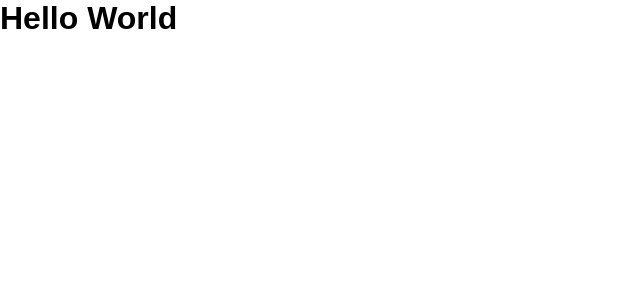
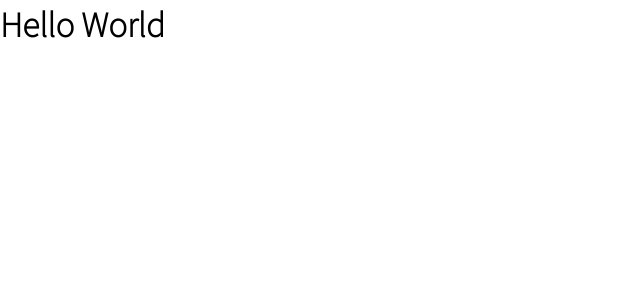
Before and after one commit to 5tarlight/grade-predictor, a React (Create React App) app in the folder frontend/: page / in a window 1280 px wide. Shown: the top 300 px of the page, without its empty margins (0-640 px from the left). Built offline with nearby package versions, Linux system fonts and the light colour scheme.

Commit message:
global fonts

```diff
--- a/frontend/src/styles/global.scss
+++ b/frontend/src/styles/global.scss
@@ -1,8 +1,11 @@
+@import url("https://fonts.googleapis.com/css2?family=Noto+Sans+KR:wght@100&display=swap");
+@import url("https://fonts.googleapis.com/css2?family=Gothic+A1:wght@100&display=swap");
+
 * {
   padding: 0;
   margin: 0;
   width: 100%;
   height: 100%;
-  font-family: "Nanum Gothic", "Noto Sans JP", sans-serif, Lucida Sans Unicode,
+  font-family: "Noto Sans KR", "Gothic A1", sans-serif, Lucida Sans Unicode,
     arial;
 }
```
